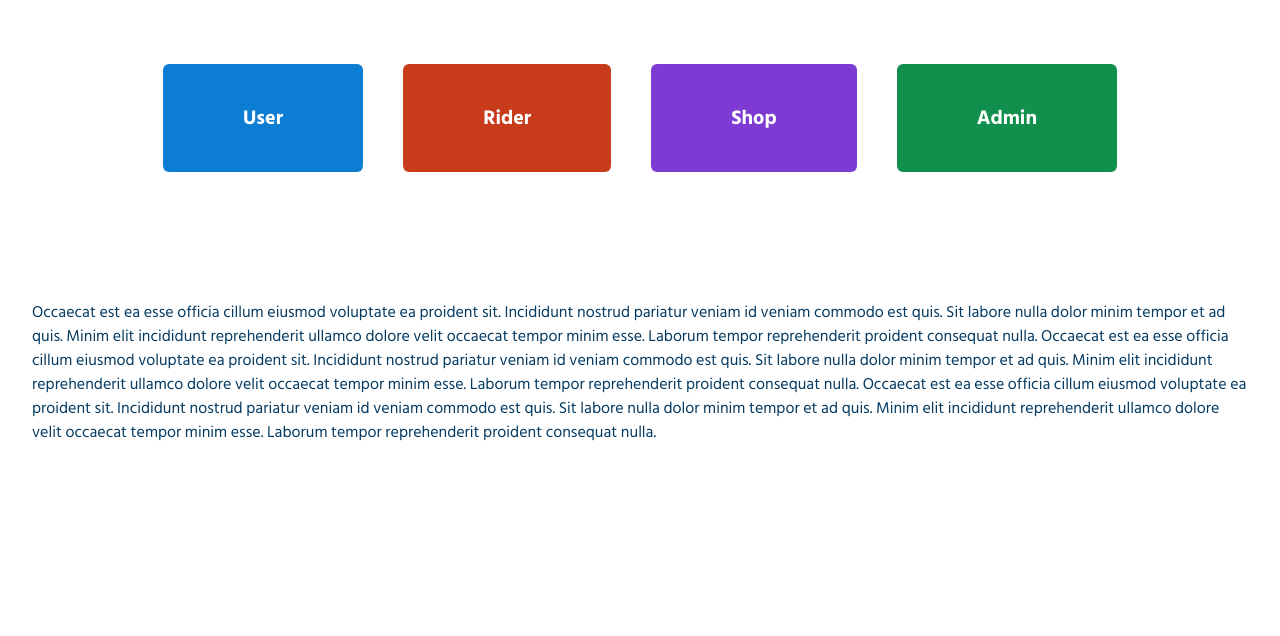
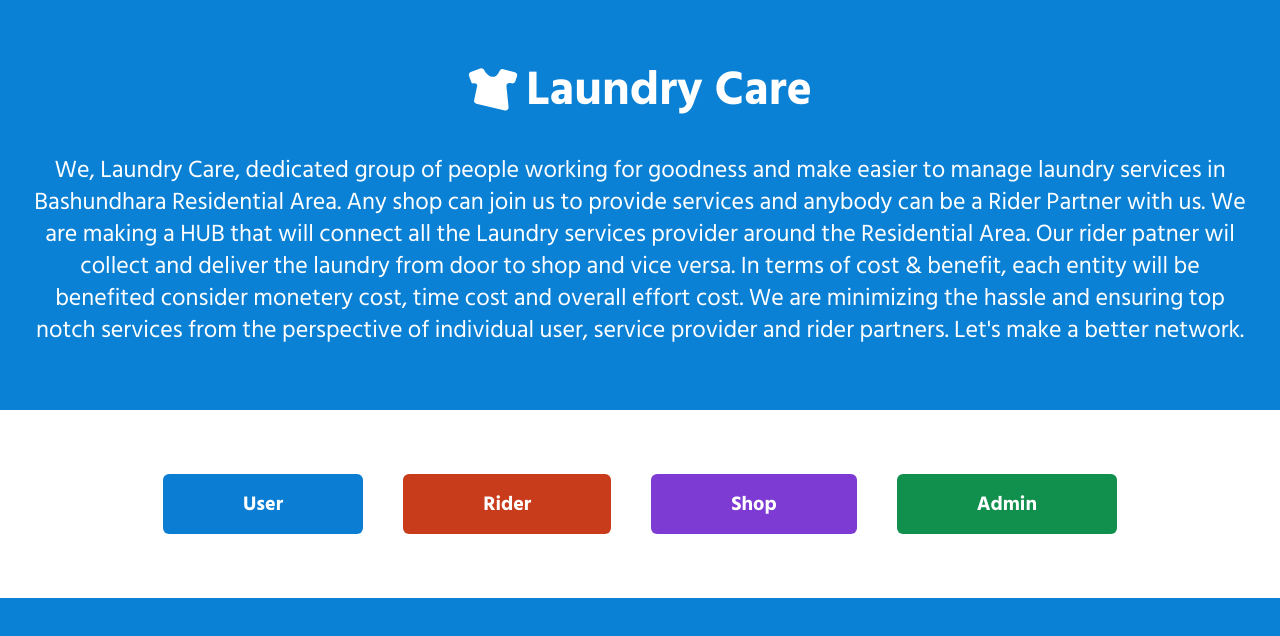
Before and after one commit to crescents-stack/laundry-care, a Next.js app: page / in a window 1280 px wide. Shown: the top 636 px of the page. Built offline with nearby package versions, Linux system fonts and the light colour scheme.

Commit message:
[Enhancement] Home Page Redesign #147

```diff
--- a/src/app/page.tsx
+++ b/src/app/page.tsx
@@ -1,11 +1,16 @@
 "use client";
 
+import Logo from "@/components/core/assets/logo";
 import { setTheme } from "@/lib/themes/theme-setter";
 import Link from "next/link";
+import { usePathname } from "next/navigation";
 import { useEffect, useState } from "react";
+import Bangla from "@/lib/dictionaries/bangla.json";
+import English from "@/lib/dictionaries/english.json";
 
 const Home = () => {
   const [lang, setLang] = useState("/bn/");
+  const pathname = usePathname();
   useEffect(() => {
     if (localStorage) {
       setLang(
@@ -14,9 +19,33 @@ const Home = () => {
     }
   }, []);
 
+  const dictionary = pathname.includes("/bn") ? Bangla : English;
+
   return (
     <>
-      <div className="min-h-[40vh]">
+      <div className="bg-primary min-h-[100vh]">
+        <div className="section-padding container text-center md:text-2xl flex flex-col items-center justify-center gap-10">
+          <h1 className="text-white flex items-center gap-2">
+            <Logo color={`fill-white`} height="50" width="50" />
+            <span className="text-white text-2xl sm:text-3xl md:text-5xl font-bold">
+              {dictionary.navbar.brandName}
+            </span>
+          </h1>
+          <p className="text-white">
+            We, Laundry Care, dedicated group of people working for goodness and
+            make easier to manage laundry services in Bashundhara Residential
+            Area. Any shop can join us to provide services and anybody can be a
+            Rider Partner with us. We are making a HUB that will connect all the
+            Laundry services provider around the Residential Area. Our rider
+            patner wil collect and deliver the laundry from door to shop and
+            vice versa. In terms of cost & benefit, each entity will be
+            benefited consider monetery cost, time cost and overall effort cost.
+            We are minimizing the hassle and ensuring top notch services from
+            the perspective of individual user, service provider and rider
+            partners. Let&apos;s make a better network.
+          </p>
+        </div>
+        <div className="bg-white">
           <div className="p-10 container section-padding flex flex-col md:flex-row flex-wrap items-center justify-center gap-10">
             {Links.map((item: any) => {
               const { id, text, link, color } = item;
@@ -24,7 +53,7 @@ const Home = () => {
                 <Link
                   key={id}
                   href={`${lang}${link}`}
-                className={`px-20 py-10 rounded-md font-bold text-xl mg:text-2xl ${color} text-white hover:opacity-[90%]`}
+                  className={`px-20 py-4 rounded-md font-bold text-xl mg:text-2xl ${color} text-white hover:opacity-[90%]`}
                   onClick={() => {
                     setTheme(link, undefined, undefined);
                     if (localStorage) {
@@ -37,28 +66,11 @@ const Home = () => {
               );
             })}
           </div>
-        <div className="container section-padding">
-          Occaecat est ea esse officia cillum eiusmod voluptate ea proident sit.
-          Incididunt nostrud pariatur veniam id veniam commodo est quis. Sit
-          labore nulla dolor minim tempor et ad quis. Minim elit incididunt
-          reprehenderit ullamco dolore velit occaecat tempor minim esse. Laborum
-          tempor reprehenderit proident consequat nulla. Occaecat est ea esse
-          officia cillum eiusmod voluptate ea proident sit. Incididunt nostrud
-          pariatur veniam id veniam commodo est quis. Sit labore nulla dolor minim
-          tempor et ad quis. Minim elit incididunt reprehenderit ullamco dolore
-          velit occaecat tempor minim esse. Laborum tempor reprehenderit proident
-          consequat nulla. Occaecat est ea esse officia cillum eiusmod voluptate
-          ea proident sit. Incididunt nostrud pariatur veniam id veniam commodo
-          est quis. Sit labore nulla dolor minim tempor et ad quis. Minim elit
-          incididunt reprehenderit ullamco dolore velit occaecat tempor minim
-          esse. Laborum tempor reprehenderit proident consequat nulla.
         </div>
       </div>
     </>
-
   );
 };
-
 
 export default Home;
 const Links = [
```
Lines whose indentation alone changed are shown as unchanged.
